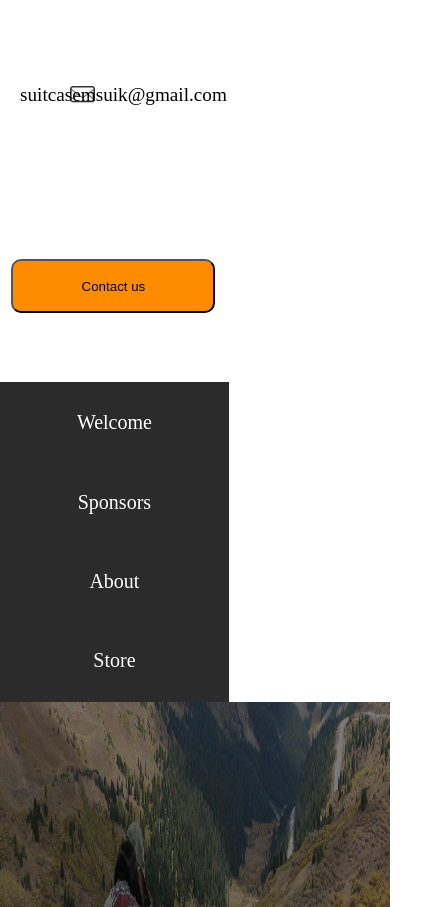
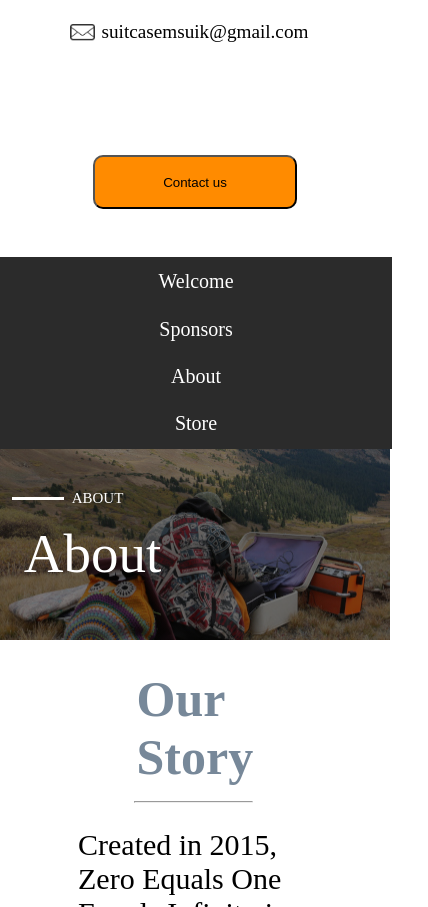
Before and after one commit to ethan375/suitcasemusik2, a website: page about.html in a window 390 px wide. Shown: the part 193-1100 px from the top of the page, 428 px wide, since content can reach past the window. Drawn offline with Linux system fonts and the light colour scheme.

Commit message:
about page optomized for mobile

```diff
--- a/js/app.js
+++ b/js/app.js
@@ -1,4 +1,4 @@
-underDev()
+// underDev()
 
 function contactUs() {
     location.replace('http://www.zeroequalsoneequalsinfinity.org/contact.html')
--- /dev/null
+++ b/sass/about-mobile.scss
@@ -0,0 +1,76 @@
+@media only screen and (max-width: 600px) {
+    .about {
+        display: grid;
+        grid-template-columns: 100%;
+        grid-template-rows: .5fr .3fr .3fr 3fr 1fr;
+
+        &__header {
+            grid-column: 1/-1;
+            grid-row: 3/4;
+            background-image: linear-gradient(rgba(0,0,0,.5), rgba(0,0,0,.5)),url('../img/loveland pass-resize-mobile.JPG');
+            background-repeat: no-repeat;
+
+        display: grid;
+        grid-template-columns: repeat(4, 1fr);
+        grid-template-rows: repeat(4, 1fr);
+
+            &__decoration {
+                grid-column: 1/3;
+                grid-row: 2/4;
+                color: white;
+                justify-self: center;
+                align-self: start;
+                font-size: 15px;
+                font-weight:100;
+            }
+
+
+            &__decoration::before{
+                content: "";
+                display: block;
+                width: 50px;
+                height: 1px;
+                top: .7em;
+                background-color:white;
+                margin-left: -60px;
+                margin-bottom: -10px;
+                border: 1px solid white;
+            }
+
+            &__header {
+                grid-column: 1/3;
+                grid-row: 2/4;
+                justify-self: center;
+                align-self: start;
+                margin-top: 25px;
+                margin-left: -10px;
+                font-size: 55px;
+                color: white;
+
+            }
+        }
+
+        &__us {
+            grid-column: 1/-1;
+            grid-row: 4/5;
+
+            display: grid;
+            grid-template-columns: 100%;
+            grid-template-rows: repeat(4, 1fr);
+
+            &__story {
+                grid-column: 1/2;
+                grid-row: 1/3;
+                font-size: 15px;
+
+            }
+
+            &__anyone {
+                grid-column: 1/2;
+                grid-row: 3/5;
+                font-size: 15px;
+            }
+        }
+
+    }
+}
--- a/sass/main.scss
+++ b/sass/main.scss
@@ -5,3 +5,4 @@
 @import "home-mobile";
 @import "store";
 @import "modal";
+@import "about-mobile";
```
Also changed, not shown: css/style.css, img/loveland pass-resize-mobile.JPG (added).
